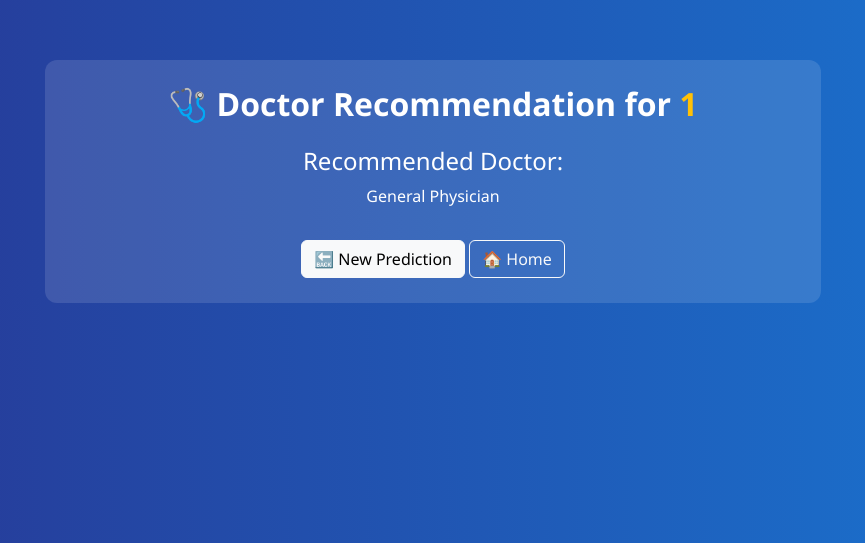
After one commit to Dilip290703/ai-disease-predictor, a Flask app: page /doctor/1 in a window 1280 px wide. The commit adds this page. Shown: the top 543 px of the page, without its empty margins (207-1072 px from the left). Run offline with Flask 3, Linux system fonts and the light colour scheme; parts of the project's set-up code (start-up, migrations or seed data) failed here and were passed over.

Commit message:
Add doctor recommendation feature

```diff
--- a/app.py
+++ b/app.py
@@ -31,6 +31,10 @@ with open('label_encoder.pkl', 'rb') as f:
 
 with open('feature_list.pkl', 'rb') as f:
     FEATURE_LIST = pickle.load(f)
+
+# Load disease info (doctor + remedies + precautions)
+with open("disease_info.json", "r") as f:
+    DISEASE_INFO = json.load(f)
 
 # ===== Load disease info JSON =====
 try:
@@ -149,6 +153,25 @@ def predict():
 def about():
     return render_template('about.html')
 
+@app.route('/doctor/<disease>')
+def doctor_page(disease):
+    disease_key = disease.strip().lower()
+
+    # Try to fetch info from JSON
+    info = DISEASE_INFO.get(disease_key, {
+        "doctor": "General Physician",
+        "remedies": ["No data available"],
+        "precautions": ["No data available"]
+    })
+
+    return render_template(
+        "doctor.html",
+        disease=disease,
+        doctor=info["doctor"],
+        remedies=info.get("remedies", []),
+        precautions=info.get("precautions", [])
+    )
+
 @app.route('/admin')
 def admin_panel():
     if 'user' not in session or not is_admin():
--- /dev/null
+++ b/templates/doctor.html
@@ -0,0 +1,36 @@
+<!DOCTYPE html>
+<html lang="en">
+<head>
+  <meta charset="UTF-8">
+  <title>Doctor Recommendation - MedPredict AI</title>
+  <link href="https://cdn.jsdelivr.net/npm/bootstrap@5.3.0/dist/css/bootstrap.min.css" rel="stylesheet">
+  <style>
+    body {
+      background: linear-gradient(to right, #283593, #1976d2);
+      color: white;
+      font-family: 'Segoe UI', sans-serif;
+    }
+    .container { margin-top: 60px; max-width: 800px; }
+    .info-box {
+      background: rgba(255, 255, 255, 0.12);
+      border-radius: 12px;
+      padding: 25px;
+    }
+    h2 { font-weight: bold; }
+    ul { text-align: left; }
+  </style>
+</head>
+<body>
+  <div class="container">
+    <div class="info-box text-center">
+      <h2>🩺 Doctor Recommendation for <span class="text-warning">{{ disease }}</span></h2>
+
+      <h4 class="mt-4">Recommended Doctor:</h4>
+      <p>{{ doctor }}</p>
+
+      <a href="/predict" class="btn btn-light mt-3">🔙 New Prediction</a>
+      <a href="/" class="btn btn-outline-light mt-3">🏠 Home</a>
+    </div>
+  </div>
+</body>
+</html>
--- a/templates/result.html
+++ b/templates/result.html
@@ -36,6 +36,12 @@
         <h4 class="mt-4">Recommended Doctor:</h4>
         <p>{{ prediction.doctor }}</p>
 
+        <div class="text-center mt-4">
+          <a href="{{ url_for('doctor_page', disease=prediction.disease) }}" class="btn btn-primary btn-lg">
+            👨‍⚕️ See Doctor Recommendation
+          </a>
+        </div>
+
         <h4>Home Remedies:</h4>
         <ul>
           {% for remedy in prediction.remedies %}
```
